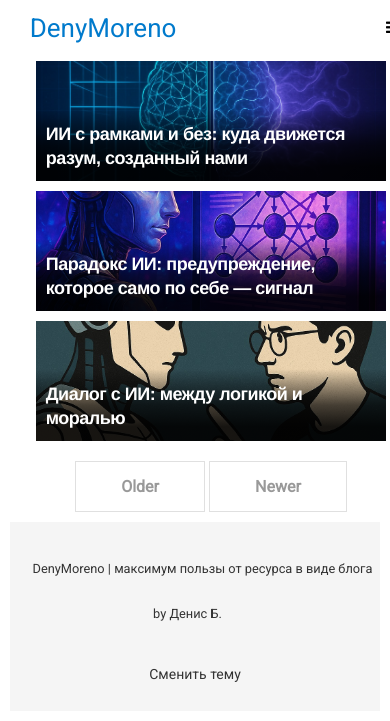
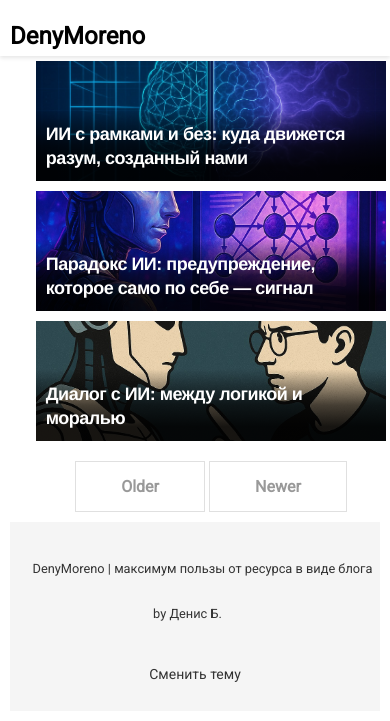
Before and after one commit to DenyMoreno/myblog, a Jekyll site: the page built from index.html, in a window 390 px wide. Shown: the top 721 px of the page. Built offline with Jekyll 4.4.1, drawn with Linux system fonts in a browser that asks for light colours; nearby versions of some CDN libraries; the list of posts is cut into pages by our own code.

Commit message:
Update _header.scss

```diff
--- a/_sass/_header.scss
+++ b/_sass/_header.scss
@@ -1,121 +1,101 @@
 .site-header {
-  min-height: 56px;
-  width: 100%;
   position: fixed;
   top: 0;
-  z-index: 100;
+  left: 0;
+  right: 0;
+  height: 56px;
+  padding: 0 10px;
   display: flex;
   align-items: center;
   justify-content: space-between;
-  padding: 0 10px;
-  transition: background-color 0.3s, color 0.3s;
-  box-shadow: none;
+  z-index: 100;
+  background-color: white;
+  box-shadow: 0 2px 4px rgba(0, 0, 0, 0.1);
 }
 
-.site-header a {
+.site-title a {
+  font-size: 24px;
   text-decoration: none;
-}
-
-.site-title {
-  font-size: 26px;
-  font-weight: 400;
-  line-height: 56px;
-  margin: 0;
-  padding-left: 10px;
+  color: black;
 }
 
 .menu-list {
   display: flex;
-  gap: 10px;
+  gap: 15px;
 }
 
 .menu-link {
-  padding: 5px 10px;
+  text-decoration: none;
+  color: black;
+  padding: 8px 0;
 }
 
-/* --- Dropdown адаптивность --- */
-
-@media (max-width: 768px) {
-  .menu-list {
+/* Бургер для мобильных */
+.dropbtn {
   display: none;
-  }
-
-  .dropbtn {
-    display: inline-block;
-    font-size: 16px;
-    background-color: transparent;
+  background: none;
   border: none;
-    padding: 10px;
+  font-size: 24px;
   cursor: pointer;
 }
 
 .dropdown {
   position: relative;
-    display: inline-block;
+  display: none;
 }
 
 .dropdown-content {
   display: none;
   position: absolute;
-    top: 100%;
   right: 0;
-    min-width: 160px;
-    background-color: var(--dropdown-bg);
+  top: 56px;
+  background-color: white;
   box-shadow: 0 8px 16px rgba(0,0,0,0.2);
-    z-index: 1;
+  z-index: 101;
 }
 
 .dropdown-content a {
-    padding: 12px 16px;
   display: block;
+  padding: 10px 15px;
   text-decoration: none;
+  color: black;
+}
+
+.dropdown-content a:hover {
+  background-color: #f1f1f1;
 }
 
 .dropdown:hover .dropdown-content {
   display: block;
 }
 
-  .dropdown:hover .dropbtn {
-    background-color: #f1f1f1;
-  }
-}
-
-/* === Темы через data-theme === */
-
-/* Светлая тема */
-[data-theme="light"] .site-header {
-  background-color: white;
-}
-[data-theme="light"] .site-title a,
-[data-theme="light"] .menu-link,
-[data-theme="light"] .dropbtn {
-  color: black !important;
-}
-[data-theme="light"] .dropdown-content {
-  background-color: #f9f9f9;
-}
-[data-theme="light"] .dropdown-content a {
-  color: black;
-}
-[data-theme="light"] .dropdown-content a:hover {
-  background-color: #f1f1f1;
-}
-
-/* Тёмная тема */
+/* Темная тема */
 [data-theme="dark"] .site-header {
   background-color: #1a1a1a;
 }
+
 [data-theme="dark"] .site-title a,
 [data-theme="dark"] .menu-link,
-[data-theme="dark"] .dropbtn {
-  color: white !important;
+[data-theme="dark"] .dropbtn,
+[data-theme="dark"] .dropdown-content a {
+  color: white;
 }
+
 [data-theme="dark"] .dropdown-content {
   background-color: #2a2a2a;
 }
-[data-theme="dark"] .dropdown-content a {
-  color: white;
-}
+
 [data-theme="dark"] .dropdown-content a:hover {
   background-color: #333;
 }
+
+/* Адаптив */
+@media (max-width: 768px) {
+  .menu-list {
+    display: none;
+  }
+
+  .dropdown {
+    display: block;
+  }
+}
```
Lines whose indentation alone changed are shown as unchanged.
